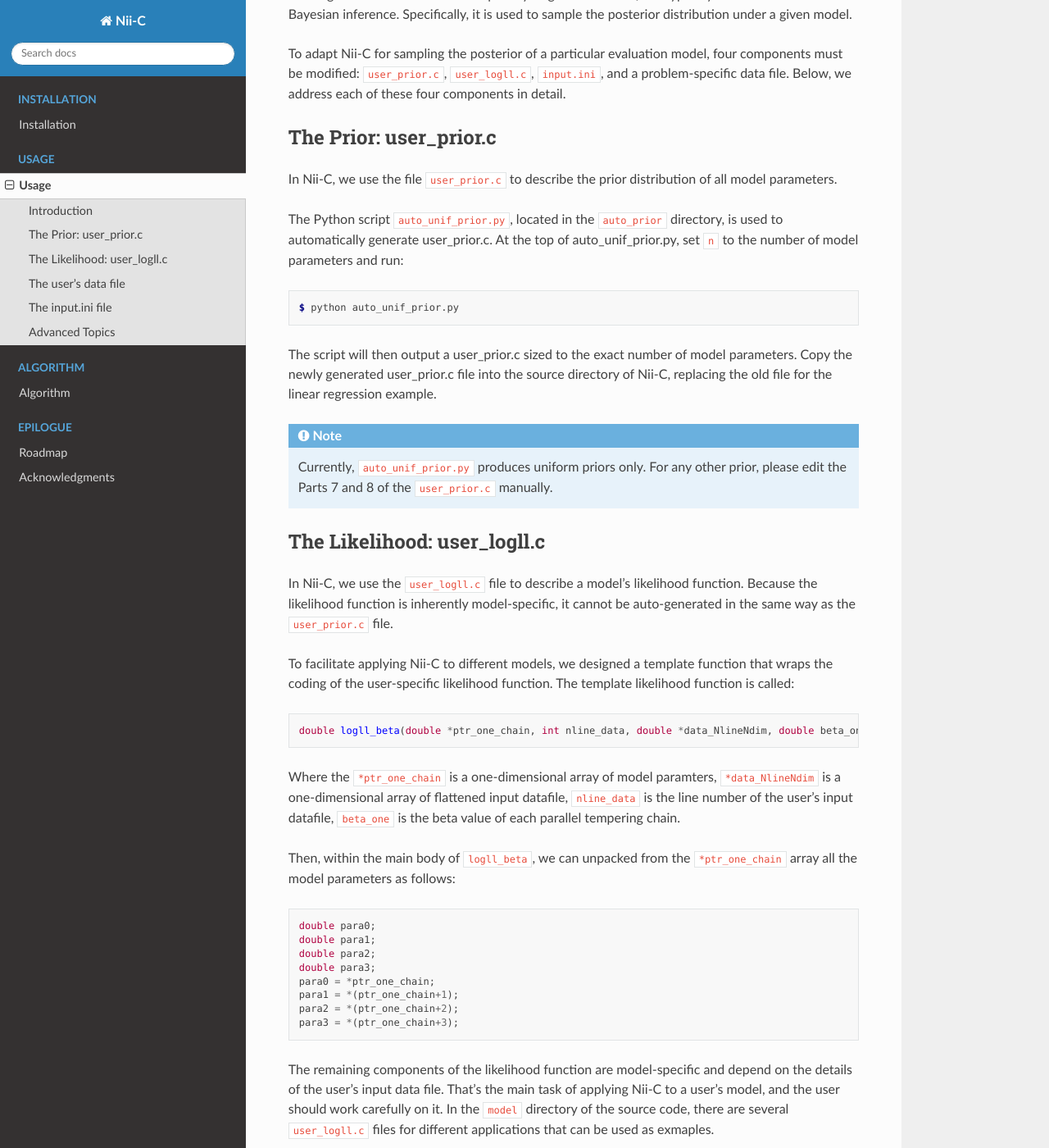
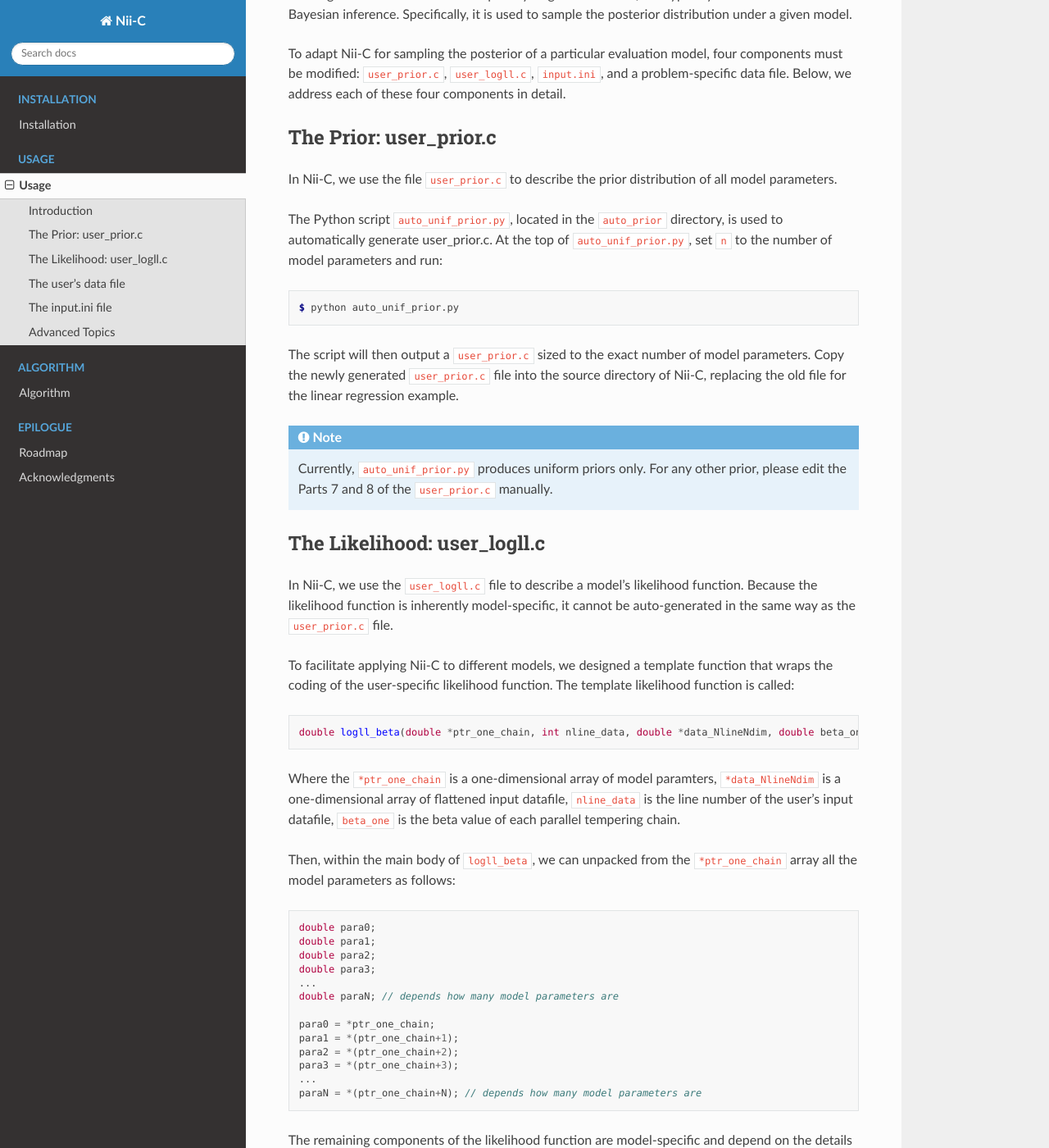
Before and after one commit to shengjin/nii-c-MAN, a Sphinx documentation site: the page built from docs/source/usage.rst, in a window 1280 px wide and 1400 px high, scrolled down 234 px. Shown: the whole window at 82% size. Built offline with Sphinx 7.4.7 and the Read the Docs theme 3.1.0, drawn with Linux system fonts in a browser that asks for light colours.

```diff
--- a/docs/source/usage.rst
+++ b/docs/source/usage.rst
@@ -17,14 +17,14 @@ The Prior: user_prior.c
 In Nii-C, we use the file ``user_prior.c`` to describe the prior distribution of all model parameters.
 
 The Python script ``auto_unif_prior.py``, located in the ``auto_prior`` directory, is used to automatically generate user_prior.c.
-At the top of auto_unif_prior.py, set ``n`` to the number of model parameters and run:
+At the top of ``auto_unif_prior.py``, set ``n`` to the number of model parameters and run:
 
 .. code-block:: console
 
    $ python auto_unif_prior.py
 
-The script will then output a user_prior.c sized to the exact number of model parameters.
-Copy the newly generated user_prior.c file into the source directory of Nii-C, replacing the old file for the linear regression example.
+The script will then output a ``user_prior.c`` sized to the exact number of model parameters.
+Copy the newly generated ``user_prior.c`` file into the source directory of Nii-C, replacing the old file for the linear regression example.
 
 
 
@@ -56,10 +56,15 @@ Then, within the main body of ``logll_beta``, we can unpacked from the ``*ptr_on
     double para1;
     double para2;
     double para3;
+    ...
+    double paraN; // depends how many model parameters are
+
     para0 = *ptr_one_chain;
     para1 = *(ptr_one_chain+1);
     para2 = *(ptr_one_chain+2);
     para3 = *(ptr_one_chain+3);
+    ...
+    paraN = *(ptr_one_chain+N); // depends how many model parameters are
 
 The remaining components of the likelihood function are model-specific and depend on the details of the user's input data file.
 That's the main task of applying Nii-C to a user's model, and the user should work carefully on it.
```
